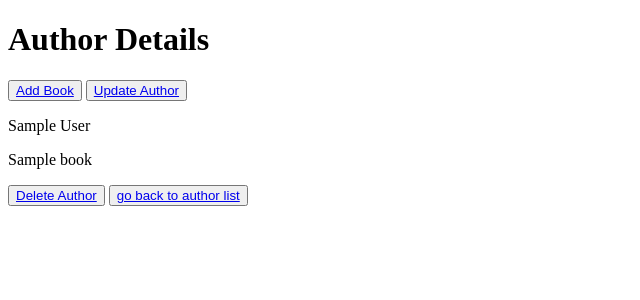
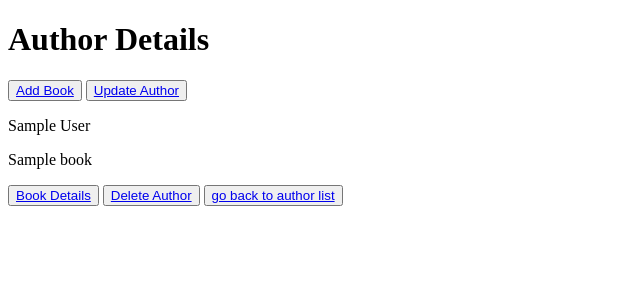
Before and after one commit to bigbanana80/BookLib, a Django app: page /author/1/ in a window 1280 px wide. Shown: the top 300 px of the page, without its empty margins (0-640 px from the left). Run offline with Django 5.2, Linux system fonts and the light colour scheme; tables that the repository leaves empty hold one stand-in row (values such as "Sample post").

Commit message:
0.0.2-alpha.2 "author detail shows a list of books and each book has 1 button which leads to book_detail page which shows the details of the book"

```diff
--- a/BookLib/urls.py
+++ b/BookLib/urls.py
@@ -10,4 +10,5 @@ urlpatterns = [
     path('delete_author/<int:pk>/', DeleteAuthor.as_view(), name='delete_author'),
     path('update_author/<int:pk>/', UpdateAuthor.as_view(), name='update_author'),
     path('add_book/<int:pk>', AddBook.as_view(), name='add_book'),
+    path('book/<int:pk>/', BookDetail.as_view(), name='book_detail'),
 ]
--- a/BookLib/views.py
+++ b/BookLib/views.py
@@ -80,7 +80,9 @@ class UpdateAuthor(UpdateView):
 class AddBook(FormView):
     form_class = BookForm
     template_name = "BookLib/Book/add_book.html"
-    success_url = reverse_lazy("BookLib:index")
+
+    def get_success_url(self):
+        return reverse_lazy("BookLib:author_detail", kwargs={"pk": self.kwargs["pk"]})
 
     def get_context_data(self, **kwargs):
         context = super().get_context_data(**kwargs)
@@ -95,3 +97,13 @@ class AddBook(FormView):
         book.author = Author.objects.get(pk=self.kwargs["pk"])
         book.save()
         return super().form_valid(form)
+
+class BookDetail(DetailView):
+    model = Book
+    template_name = "BookLib/Book/book_detail.html"
+    context_object_name = "book"
+
+    def get_context_data(self, **kwargs):
+        context = super().get_context_data(**kwargs)
+        context["author"] = Author.objects.get(pk=self.object.author.pk)
+        return context
--- a/template/BookLib/author_detail.html
+++ b/template/BookLib/author_detail.html
@@ -16,7 +16,10 @@
     </button>
     <p>{{author.first_name}} {{author.last_name}}</p>
     {% for book in books %}
-        <p>{{book}}</p>
+        <p>{{book.name}}</p>
+        <button type="button">
+            <a href={% url "BookLib:book_detail" book.pk %}>Book Details</a>
+        </button>
     {% endfor %}
     <button type="button">
         <a href={% url "BookLib:delete_author" author.pk %}>Delete Author</a>
```
Also changed, not shown: template/BookLib/Book/book_detail.html (added, +22 -0 lines).
